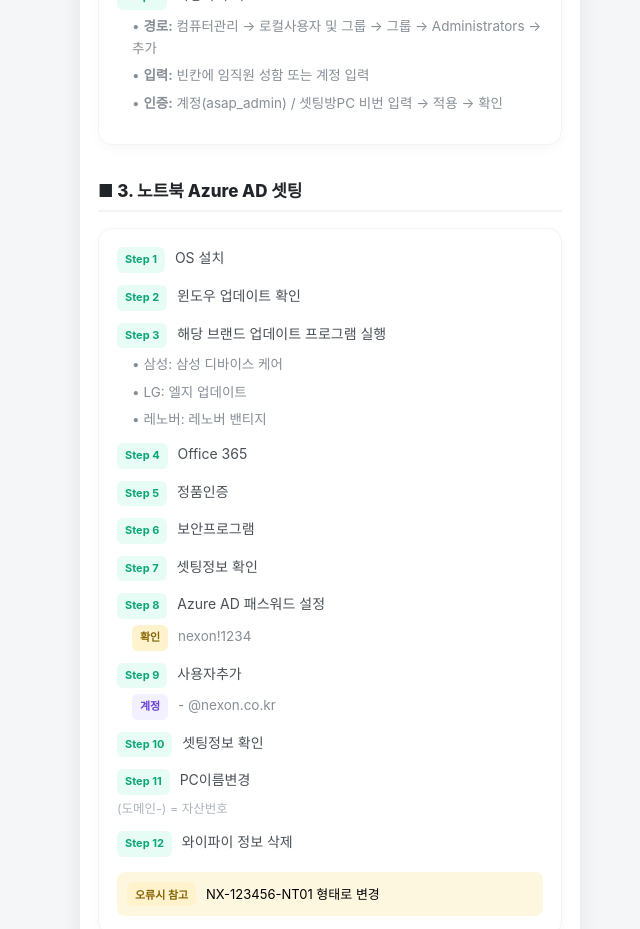
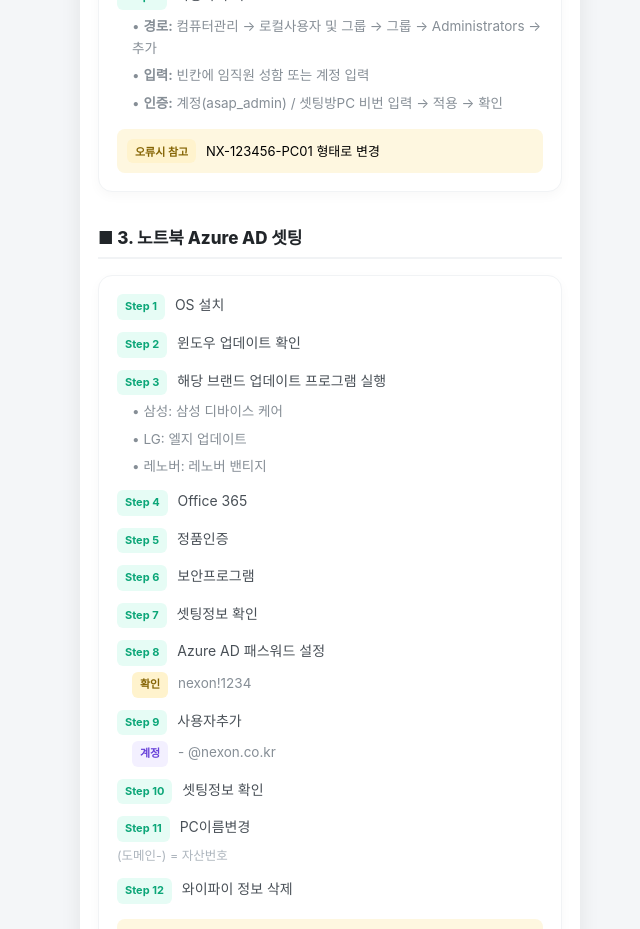
Before and after one commit to HanUL220/kofficecom, a React (Create React App) app: page /windows in a window 1280 px wide. Shown: the part 1300-2229 px from the top of the page, without its empty margins (310-950 px from the left). Built offline with nearby package versions, Linux system fonts and the light colour scheme.

Commit message:
배포 자동화 업데이트

```diff
--- a/src/pages/WindowsSetup.js
+++ b/src/pages/WindowsSetup.js
@@ -38,7 +38,7 @@ function WindowsSetup() {
 
       {/* ■ 2. 셋팅 순서 (데스크탑 기준) - 수정된 부분 */}
       <section id="win2" className="guide-section">
-        <h2 className="section-title">■ 2. 셋팅 순서 <span style={{fontSize:'14px', color:'#1a73e8'}}>(데스크탑 기준)</span></h2>
+        <h2 className="section-title">■ 2. 셋팅 순서 <span style={{ fontSize: '14px', color: '#1a73e8' }}>(데스크탑 기준)</span></h2>
 
         <div className="guide-card">
           <ul>
@@ -87,6 +87,11 @@ function WindowsSetup() {
               <div className="sub-bullet">• <b>인증:</b> 계정(asap_admin) / 셋팅방PC 비번 입력 → 적용 → 확인</div>
             </li>
           </ul>
+
+          <div style={{ marginTop: '15px', padding: '10px', backgroundColor: '#fef7e0', borderRadius: '8px', fontSize: '13px' }}>
+            <span className="badge warn">오류시 참고</span> NX-123456-PC01 형태로 변경
+          </div>
+
         </div>
       </section>
 
@@ -126,7 +131,7 @@ function WindowsSetup() {
             <li><span className="badge action">Step 12</span> 와이파이 정보 삭제</li>
           </ul>
 
-          <div style={{marginTop: '15px', padding: '10px', backgroundColor: '#fef7e0', borderRadius: '8px', fontSize: '13px'}}>
+          <div style={{ marginTop: '15px', padding: '10px', backgroundColor: '#fef7e0', borderRadius: '8px', fontSize: '13px' }}>
             <span className="badge warn">오류시 참고</span> NX-123456-NT01 형태로 변경
           </div>
         </div>
```
